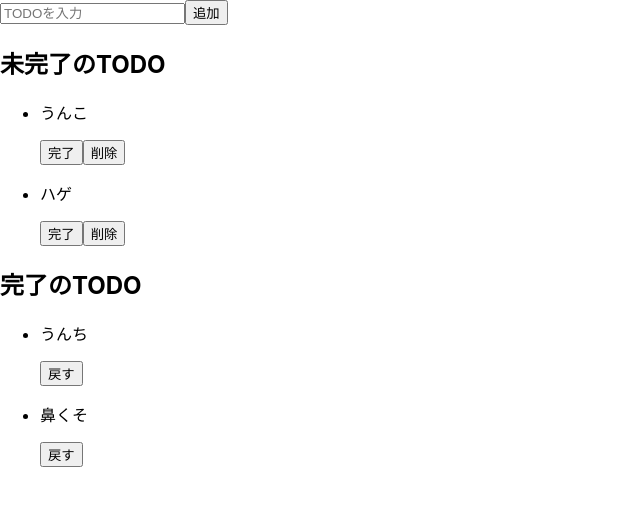
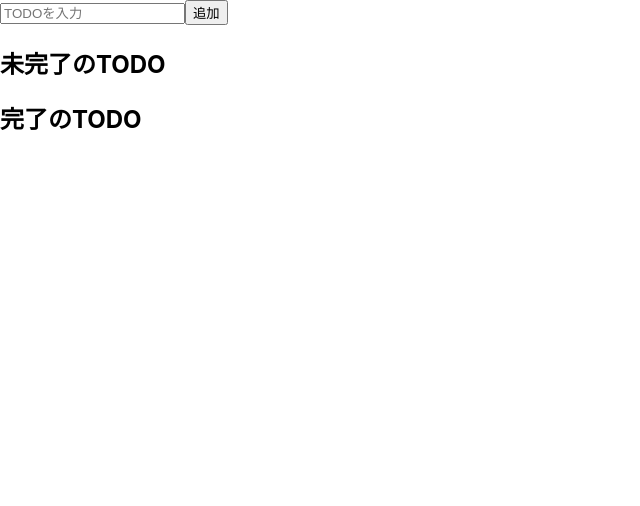
Before and after one commit to k31t4-2/todolist-review, a React (Create React App) app: page / in a window 1280 px wide. Shown: the top 506 px of the page, without its empty margins (0-640 px from the left). Built offline with nearby package versions, Linux system fonts and the light colour scheme.

Commit message:
Add Components

```diff
--- a/src/App.jsx
+++ b/src/App.jsx
@@ -1,20 +1,15 @@
-import React,{useState} from "react";
+import React, { useState } from "react";
+import { InputTodo } from "./Components/InputTodo";
+import { InCompleteTodo } from "./Components/InCompleteTodo";
+import { CompleteTodo } from "./Components/CompleteTodo";
 
 const App = () => {
 
   const [todo,setTodo] = useState("")
-  const [InCompleteTodos, setInCompleteTodos] = useState([
-    "うんこ",
-    "ハゲ"
-  ])
-  const [CompleteTodos, setCompleteTodos] = useState([
-    "うんち",
-    "鼻くそ"
-  ])
+  const [InCompleteTodos, setInCompleteTodos] = useState([])
+  const [CompleteTodos, setCompleteTodos] = useState([])
 
-  const ChangeTodoText = (e) => {
-    setTodo(e.target.value)
-  }
+  const ChangeTodoText = e => setTodo(e.target.value);
 
   const AddTodo = () => {
     // inputがブランクでも追加ボタンを押したらタスクが入力されてしまうので以下の文を追加する
@@ -55,54 +50,22 @@ const onClickCompleteTodo = (index) => {
 
   return (
     <>
-      {/* 追加セクション */}
-      <section>
-        <div>
-          <input
-            type="text"
-            placeholder="TODOを入力"
-            value={todo}
-            onChange={ChangeTodoText}
-          />
+      <InputTodo
+        todoText={todo}
+        onChange={ChangeTodoText}
+        onClick={AddTodo}
+      />
 
-          <button onClick={AddTodo}>追加</button>
-        </div>
-      </section>
+      <InCompleteTodo
+        I={InCompleteTodos}
+        OCC={onClickCompleteTodo}
+        OCD={onClickDeleteTodo}
+      />
 
-      {/* 未完了のTODO */}
-      <section>
-        <h1>未完了のTODO</h1>
-        <ul>
-          {InCompleteTodos.map((todo,index) => {
-            return (
-              <li key={todo}>
-                <div>
-                  <p>{todo}</p>
-                  <button onClick={() => onClickCompleteTodo(index)}>完了</button>
-                  <button onClick={() => onClickDeleteTodo(index)}>削除</button>
-                </div>
-              </li>
-            );
-          })}
-        </ul>
-      </section>
-
-      {/* 完了のTODO */}
-      <section>
-        <h1>完了のTODO</h1>
-        <ul>
-          {CompleteTodos.map((todo,index) => {
-            return (
-              <li key={todo}>
-                <div>
-                  <p>{todo}</p>
-                  <button onClick={() => onClickReturnTodo(index)}>戻す</button>
-                </div>
-              </li>
-              )
-          })}
-        </ul>
-      </section>
+      <CompleteTodo
+        A = {CompleteTodos}
+        B = {onClickReturnTodo}
+      />
 
     </>
   )
--- /dev/null
+++ b/src/Components/CompleteTodo.jsx
@@ -0,0 +1,24 @@
+import React from "react";
+
+export const CompleteTodo = (props) => {
+
+  const { A,B } = props;
+
+  return (
+          <section>
+        <h1>完了のTODO</h1>
+        <ul>
+          {A.map((todo,index) => {
+            return (
+              <li key={todo}>
+                <div>
+                  <p>{todo}</p>
+                  <button onClick={() => B(index)}>戻す</button>
+                </div>
+              </li>
+              )
+          })}
+        </ul>
+      </section>
+  )
+}
--- /dev/null
+++ b/src/Components/InCompleteTodo.jsx
@@ -0,0 +1,24 @@
+import React from "react";
+
+export const InCompleteTodo = (props) => {
+
+  const {I,OCC,OCD} = props
+  return (
+          <section>
+        <h1>未完了のTODO</h1>
+        <ul>
+          {I.map((todo,index) => {
+            return (
+              <li key={todo}>
+                <div>
+                  <p>{todo}</p>
+                  <button onClick={() => OCC(index)}>完了</button>
+                  <button onClick={() => OCD(index)}>削除</button>
+                </div>
+              </li>
+            );
+          })}
+        </ul>
+      </section>
+  )
+}
--- /dev/null
+++ b/src/Components/InputTodo.jsx
@@ -0,0 +1,20 @@
+import React from "react";
+
+export const InputTodo = (props) => {
+
+  const {todoText,onChange,onClick} = props
+  return (
+      <section>
+        <div>
+          <input
+            type="text"
+            placeholder="TODOを入力"
+            value={todoText}
+            onChange={onChange}
+          />
+
+          <button onClick={onClick}>追加</button>
+        </div>
+      </section>
+  )
+}
```
